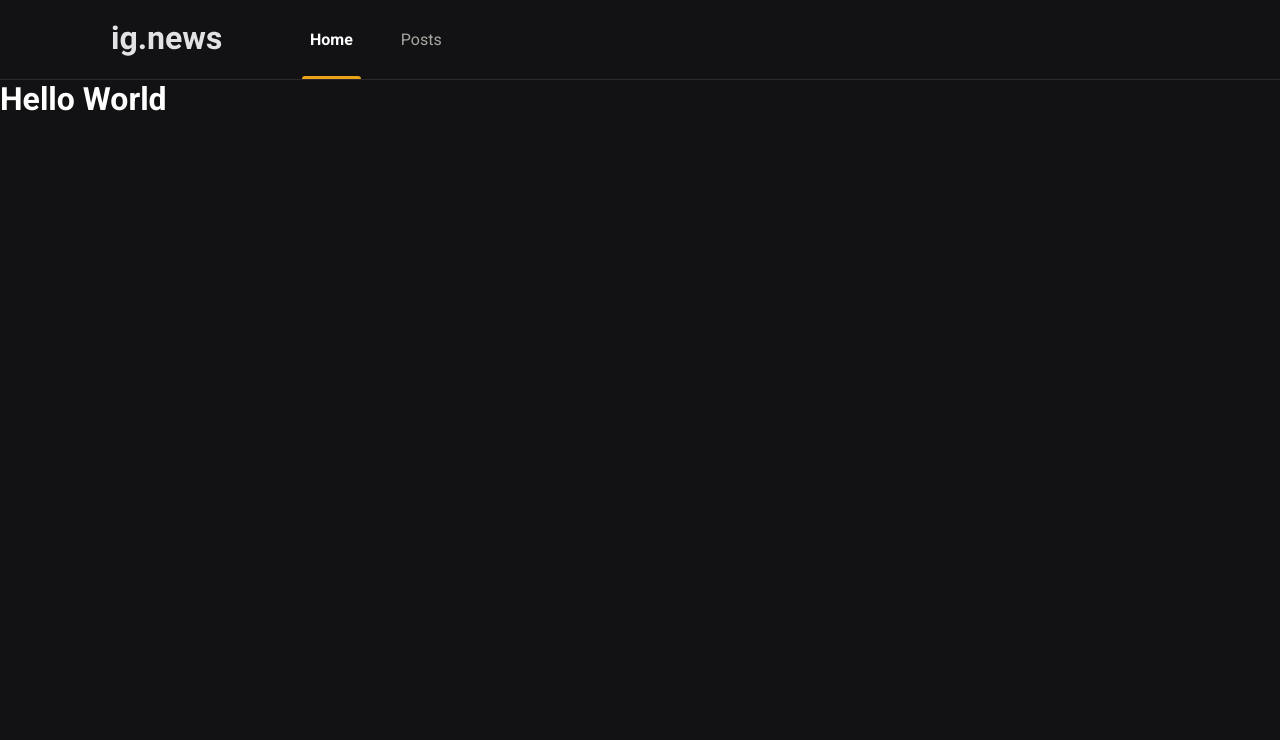
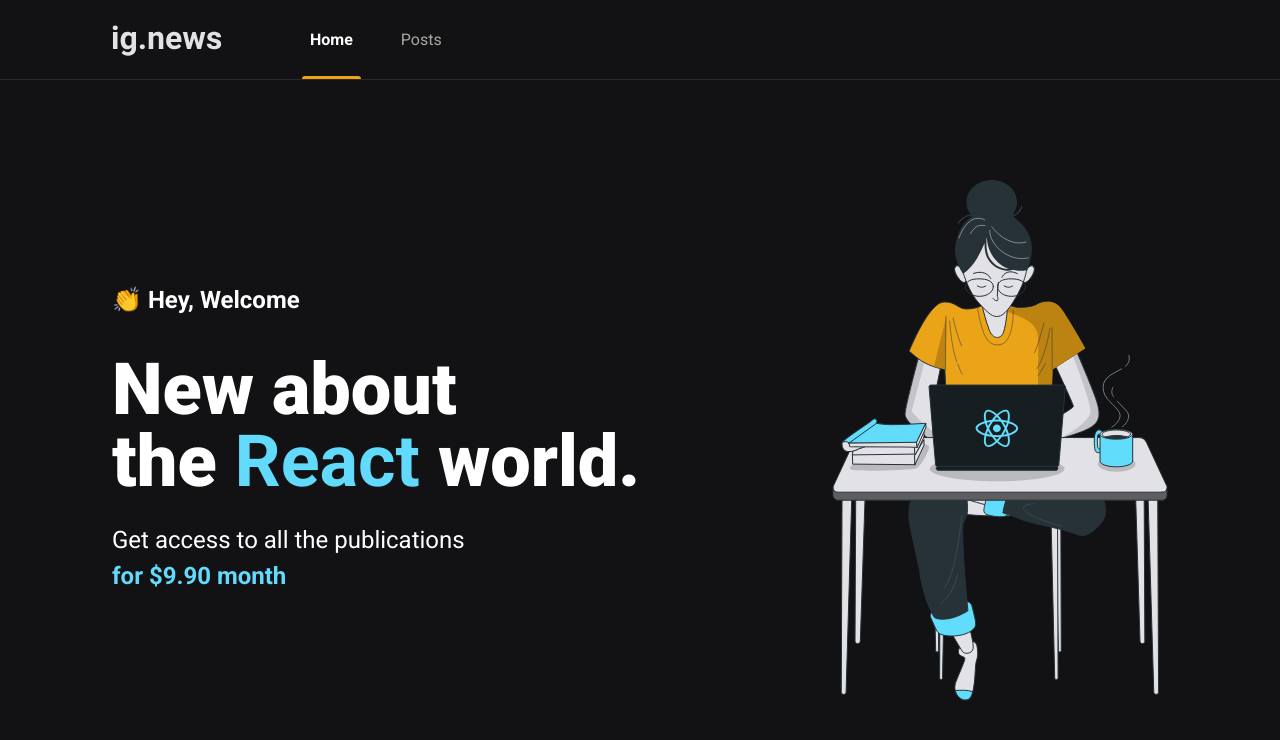
Before and after one commit to dalissongabriel/ignews, a Next.js app: page / in a window 1280 px wide. Shown: the top 740 px of the page. Built offline with nearby package versions, Linux system fonts and the light colour scheme.

Commit message:
🚀 feat: create home page

```diff
--- /dev/null
+++ b/src/pages/home.module.scss
@@ -0,0 +1,42 @@
+.contentContainer {
+  max-width: 1120px;
+  margin: 0 auto;
+  padding: 0 2rem;
+  height: calc(100vh - 5rem);
+
+  display: flex;
+  align-items: center;
+  justify-content: space-between;
+}
+
+.hero {
+  max-width: 600px;
+
+  > span {
+    font-size: 1.5rem;
+    font-weight: bold;
+  }
+
+  h1 {
+    font-size: 4.5rem;
+    line-height: 4.5rem;
+    font-weight: 900;
+    margin-top: 2.5rem;
+
+    span {
+      color: var(--cyan-500);
+      font-weight: bold;
+    }
+  }
+
+  p {
+    font-size: 1.5rem;
+    line-height: 2.25rem;
+    margin-top: 1.5rem;
+
+    span {
+      color: var(--cyan-500);
+      font-weight: bold;
+    }
+  }
+}
--- a/src/pages/index.tsx
+++ b/src/pages/index.tsx
@@ -1,12 +1,24 @@
 import Head from 'next/head';
+import style from './home.module.scss';
 
 export default function Home() {
   return (
     <>
       <Head>
-        <title>Início | ig.news</title>
+        <title>Home | ig.news</title>
       </Head>
-      <h1>Hello World</h1>
+
+      <main className={style.contentContainer}>
+          <section className={style.hero}>
+            <span>👏 Hey, Welcome</span>
+            <h1>New about <br/ > the <span>React</span> world.</h1>
+            <p>
+              Get access to all the publications <br />
+              <span>for $9.90 month</span>
+            </p>
+        </section>
+          <img src="/images/avatar.svg" alt="Girl Coding"/>
+      </main>
     </>
   )
 }
```
